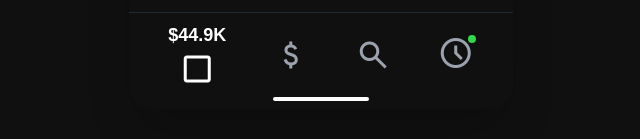
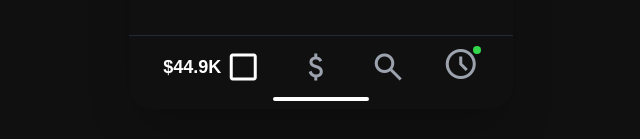
Before and after one commit to arnold792/Cash-App-UI, a plain HTML site: page index.html in a window 1280 px wide. Shown: the part 691-830 px from the top of the page, without its empty margins (319-959 px from the left). Drawn offline with nearby package versions, Linux system fonts and the light colour scheme.

Commit message:
Add project files

```diff
--- a/index.html
+++ b/index.html
@@ -168,19 +168,25 @@
 </main>
 <footer class="border-t border-gray-800 bg-background-dark py-2 px-4">
   <div class="flex items-center justify-around text-gray-400">
-<div class="flex flex-col items-center">
+
+    <div class="flex items-center gap-1">
       <span class="text-lg font-bold text-white">$44.9K</span>
       <span class="material-symbols-outlined !text-4xl text-white">crop_square</span>
     </div>
+
     <span class="material-symbols-outlined !text-4xl">attach_money</span>
     <span class="material-symbols-outlined !text-4xl">search</span>
+
     <div class="relative">
       <span class="material-symbols-outlined !text-4xl">schedule</span>
       <div class="absolute -right-0.5 top-0.5 h-2 w-2 rounded-full bg-primary"></div>
     </div>
+
   </div>
+
   <div class="mx-auto mt-2 h-1 w-24 rounded-full bg-white"></div>
 </footer>
+
 </div>
 </div>
 </body></html>
```
Lines whose indentation alone changed are shown as unchanged.
